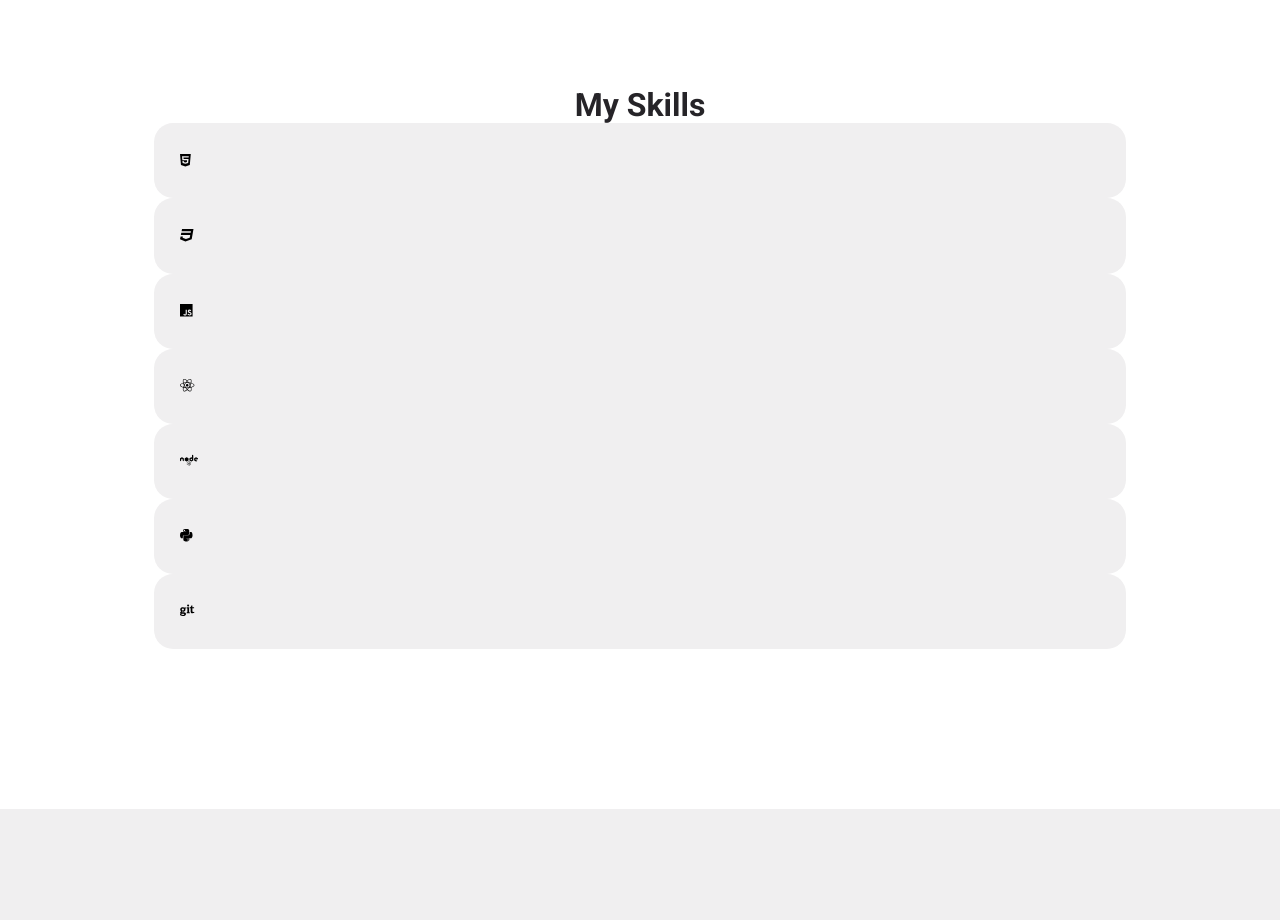
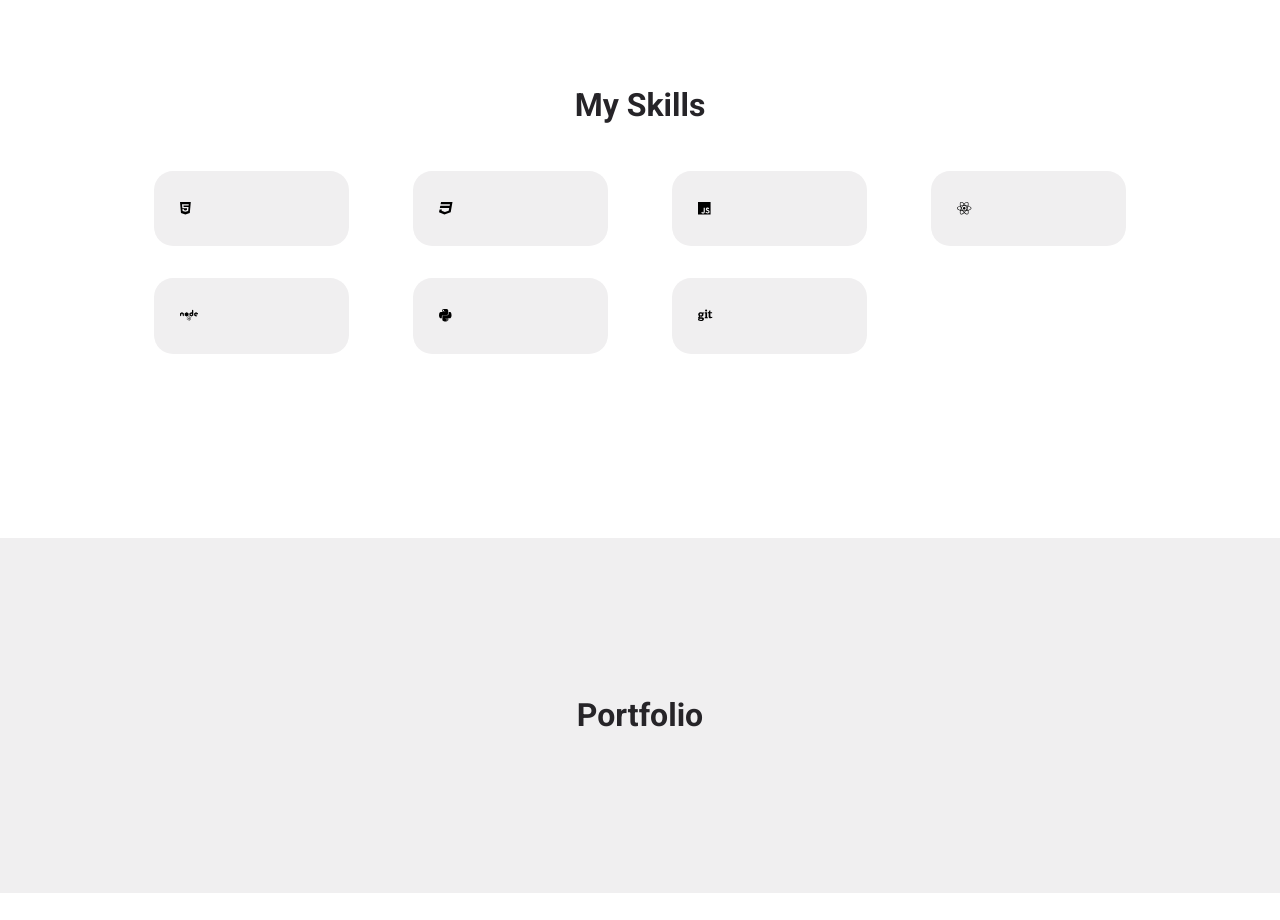
Before and after one commit to BaldezPatrick/Portfolio, a React (Create React App) app: page / in a window 1280 px wide. Shown: the part 1840-2760 px from the top of the page. Built offline with nearby package versions, Linux system fonts and the light colour scheme; a web font is replaced by a local one.

Commit message:
feat(Skills): Skills style.

```diff
--- a/src/sections/skills/skills.css
+++ b/src/sections/skills/skills.css
@@ -0,0 +1,25 @@
+.skills-container {
+    display: grid;
+    gap: 2rem 4rem;
+    grid-template-columns: repeat(4, 1fr);
+    margin: 3rem 0 1.5rem;
+}
+
+.card.skills {
+    width: 100px;
+}
+
+.skills-icon {
+    background: var(--color-primary);
+    border-radius: var(--border-radius-3);
+    color: var(--color-white);
+    font-size: 1.5rem;
+    padding: .6rem;
+    text-align: center;
+    transition: var(--transition);
+}
+
+.skills:hover .skills-icon {
+    background: var(--color-light);
+    color: var(--color-primary);
+}
```
